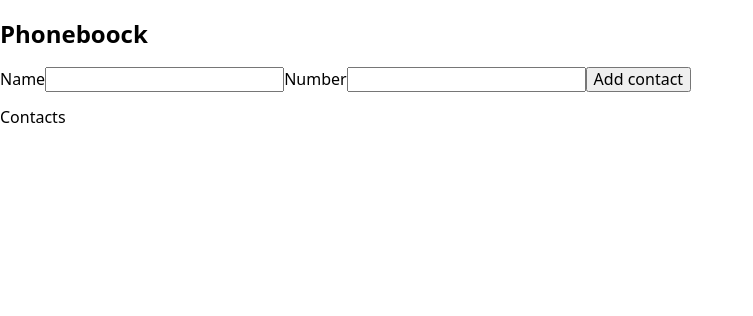
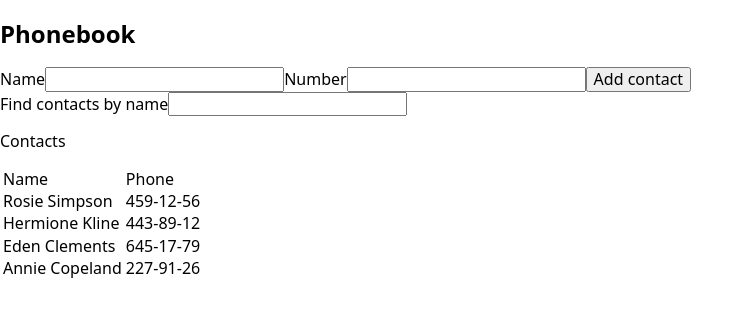
Before and after one commit to gts-work/goit-react-hw-02-phonebook, a React (Create React App) app: page / in a window 1280 px wide. Shown: the top 316 px of the page, without its empty margins (0-753 px from the left). Built offline with nearby package versions, Linux system fonts and the light colour scheme.

Commit message:
added search contacts

```diff
--- a/src/App.js
+++ b/src/App.js
@@ -1,11 +1,23 @@
 import React, { Component } from "react";
 
-import Phoneboock from "./components/Phoneboock";
+import Title from "./components/Title";
+import Filter from "./components/Filter";
+import ContactForm from "./components/ContactForm";
 import ContactsList from "./components/ContactsList";
+
+import contacts from "./data/contacts.json";
 
 class App extends Component {
   state = {
-    contacts: [],
+    contacts: contacts,
+    filter: "",
+  };
+
+  addContact = (id, name, number) => {
+    const contact = { id, name, number };
+    this.setState(({ contacts }) => ({
+      contacts: [contact, ...contacts],
+    }));
   };
 
   onSubmit = (data) => {
@@ -19,18 +31,29 @@ class App extends Component {
     this.addContact(id, name, number);
   };
 
-  addContact = (id, name, number) => {
-    const contact = { id, name, number };
-    this.setState(({ contacts }) => ({
-      contacts: [contact, ...contacts],
-    }));
+  changeFilter = (e) => {
+    this.setState({ filter: e.currentTarget.value });
+  };
+
+  getVisibleContacts = () => {
+    const { filter, contacts } = this.state;
+    const normalizedFilter = filter.toLowerCase();
+
+    return contacts.filter((contact) =>
+      contact.name.toLowerCase().includes(normalizedFilter)
+    );
   };
 
   render() {
+    const { filter } = this.state;
+    const visibleContact = this.getVisibleContacts();
+
     return (
       <div>
-        <Phoneboock onSubmit={this.onSubmit} />
-        <ContactsList contacts={this.state.contacts} />
+        <Title title="Phonebook" />
+        <ContactForm onSubmit={this.onSubmit} />
+        <Filter value={filter} onChange={this.changeFilter} />
+        <ContactsList contacts={visibleContact} />
       </div>
     );
   }
--- a/src/components/Phoneboock/Form.js
+++ b/src/components/ContactForm/ContactForm.js
@@ -2,7 +2,7 @@ import React, { Component } from "react";
 
 const shortid = require("shortid");
 
-class Form extends Component {
+class ContactForm extends Component {
   state = {
     id: "",
     name: "",
@@ -69,4 +69,4 @@ class Form extends Component {
   }
 }
 
-export default Form;
+export default ContactForm;
--- /dev/null
+++ b/src/components/ContactForm/index.js
@@ -0,0 +1 @@
+export { default } from "./ContactForm";
--- a/src/components/ContactsList/ContactItem.js
+++ b/src/components/ContactsList/ContactItem.js
@@ -1,9 +1,10 @@
 import React from "react";
 
 const ContactItem = ({ id, name, number }) => (
-  <li key={id}>
-    {name} {number}
-  </li>
+  <tr key={id}>
+    <td>{name}</td>
+    <td>{number}</td>
+  </tr>
 );
 
 export default ContactItem;
--- a/src/components/ContactsList/ContactsList.js
+++ b/src/components/ContactsList/ContactsList.js
@@ -8,10 +8,19 @@ const ContactsList = ({ contacts }) => {
   return (
     <div>
       <p>Contacts</p>
-
-      {contacts.map(({ id, name, number }) => (
-        <ContactItem key={id} name={name} number={number} />
-      ))}
+      <table>
+        <thead>
+          <tr>
+            <td>Name</td>
+            <td>Phone</td>
+          </tr>
+        </thead>
+        <tbody>
+          {contacts.map(({ id, name, number }) => (
+            <ContactItem key={id} name={name} number={number} />
+          ))}
+        </tbody>
+      </table>
     </div>
   );
 };
--- /dev/null
+++ b/src/components/Filter/Filter.js
@@ -0,0 +1,10 @@
+import React from "react";
+
+const Fiter = ({ value, onChange }) => (
+  <label>
+    Find contacts by name
+    <input type="text" value={value} onChange={onChange} />
+  </label>
+);
+
+export default Fiter;
--- /dev/null
+++ b/src/components/Filter/index.js
@@ -0,0 +1 @@
+export { default } from "./Filter";
--- a/src/components/Phoneboock/Phoneboock.js
+++ /dev/null
@@ -1,17 +0,0 @@
-import React, { Component } from "react";
-
-import Title from "./Title";
-import Form from "./Form";
-
-class Phoneboock extends Component {
-  render() {
-    return (
-      <>
-        <Title title="Phoneboock" />
-        <Form onSubmit={this.props.onSubmit} />
-      </>
-    );
-  }
-}
-
-export default Phoneboock;
--- a/src/components/Phoneboock/index.js
+++ /dev/null
@@ -1 +0,0 @@
-export { default } from "./Phoneboock";
--- /dev/null
+++ b/src/components/Title/index.js
@@ -0,0 +1 @@
+export { default } from "./Title";
--- /dev/null
+++ b/src/data/contacts.json
@@ -0,0 +1,6 @@
+[
+    { "id": "id-1", "name": "Rosie Simpson", "number": "459-12-56" },
+    { "id": "id-2", "name": "Hermione Kline", "number": "443-89-12" },
+    { "id": "id-3", "name": "Eden Clements", "number": "645-17-79" },
+    { "id": "id-4", "name": "Annie Copeland", "number": "227-91-26" }
+]
```
Also changed, not shown: src/components/Title/Title.js (renamed from src/components/Phoneboock/Title.js), 1 other file (tests, documents, lock files or other folders).
